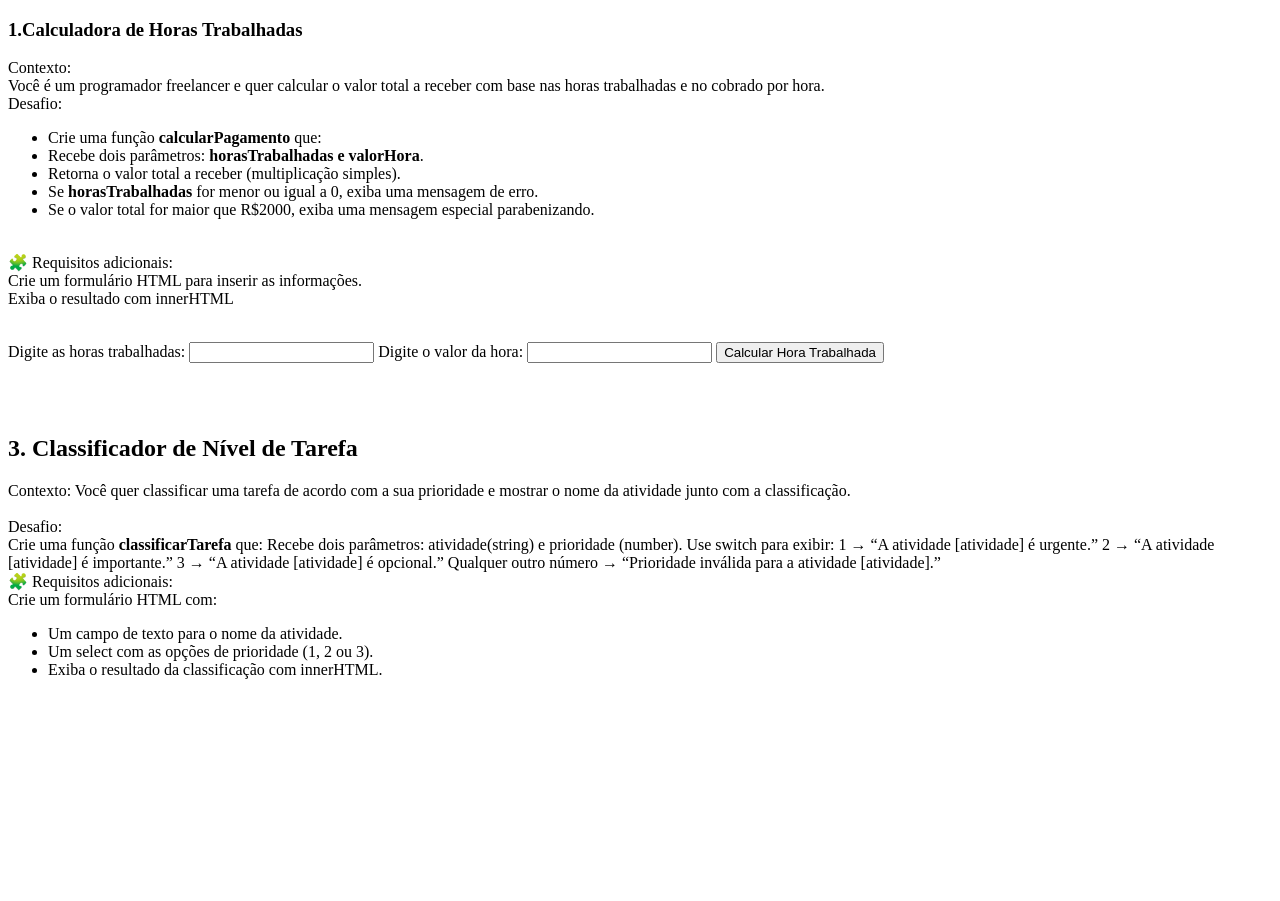
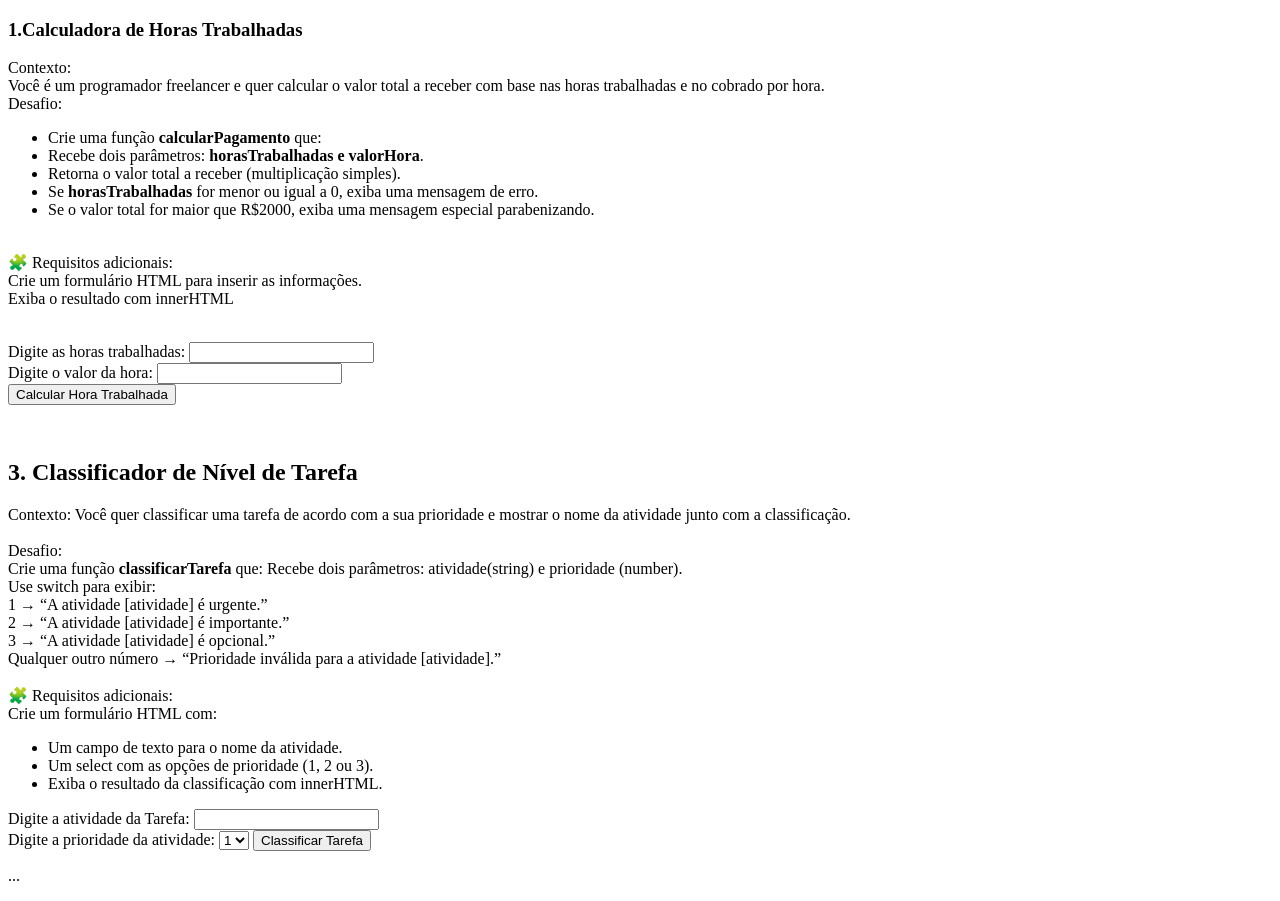
Before and after one commit to leolocs/Digital_college_DevFullStack, a plain HTML site: page Módulo - Javascript/Arrays/Atividade Arrays/index.html in a window 1280 px wide. Before the commit the page ends 800 px from the top, so only its background shows below. Drawn offline with Linux system fonts and the light colour scheme.

Commit message:
Atualização aula de arrays

```diff
--- a/Módulo - Javascript/Arrays/Atividade Arrays/index.html
+++ b/Módulo - Javascript/Arrays/Atividade Arrays/index.html
@@ -30,17 +30,19 @@
     Exiba o resultado com innerHTML
     </p>
     <br>
-    <form id="calculo_Horas_Trabalhadas_form">
+    <div class="calculo_Horas_Trabalhadas_form">
+        <form class="calculo_Horas_Trabalhadas_form">
             <label for="inputhorasTrabalhadas">Digite as horas trabalhadas:</label>
-        <input id="inputhorasTrabalhadas" type="number">
+            <input id="inputhorasTrabalhadas" type="number"> <br>
             <label for="inputValorhora">Digite o valor da hora:</label>
-        <input id="inputValorhora" type="number">
+            <input id="inputValorhora" type="number"> <br>
             <button id="calcular_horas_btn">Calcular Hora Trabalhada</button>
             <br>
             <p id="resultadoCalculoHoras"></p>
         </form>
+    </div>
 
-    <br><br>
+    <br>
     <h2>3. Classificador de Nível de Tarefa</h2>
     <p>Contexto:
         Você quer classificar uma tarefa de acordo com a sua prioridade e mostrar o nome da atividade junto com a
@@ -49,12 +51,12 @@
         Desafio:
         <br>
         Crie uma função <strong>classificarTarefa</strong>  que:
-        Recebe dois parâmetros: atividade(string) e prioridade (number).
-        Use switch para exibir:
-        1 → “A atividade [atividade] é urgente.”
-        2 → “A atividade [atividade] é importante.”
-        3 → “A atividade [atividade] é opcional.”
-        Qualquer outro número → “Prioridade inválida para a atividade [atividade].”
+        Recebe dois parâmetros: atividade(string) e prioridade (number). <br>
+        Use switch para exibir: <br>
+        1 → “A atividade [atividade] é urgente.” <br>
+        2 → “A atividade [atividade] é importante.” <br>
+        3 → “A atividade [atividade] é opcional.” <br>
+        Qualquer outro número → “Prioridade inválida para a atividade [atividade].” <br>
         <br>
         🧩 Requisitos adicionais:
         <br>
@@ -65,7 +67,18 @@
             <li>Exiba o resultado da classificação com innerHTML.</li>
         </ul>
     </p>
-        <form id=""></form>
+        <form id="classificar_tarefa">
+            <label for="atividade">Digite a atividade da Tarefa:</label>
+            <input id="atividade" type="text"> <br>
+            <label for="prioridade_atividade">Digite a prioridade da atividade:</label>
+            <select id="prioridade">
+                <option value="1">1</option>
+                <option value="2">2</option>
+                <option value="3">3</option>
+            </select>
+            <button id="classificar_tarefa_btn">Classificar Tarefa</button>
+            <p id="resultado_tarefa">...</p>
+        </form>
 
 
 </body>
--- a/Módulo - Javascript/Arrays/Atividade Arrays/reset.css
+++ /dev/null
@@ -1,49 +0,0 @@
-/* http://meyerweb.com/eric/tools/css/reset/
-   v2.0 | 20110126
-   License: none (public domain)
-*/
-
-html, body, div, span, applet, object, iframe,
-h1, h2, h3, h4, h5, h6, p, blockquote, pre,
-a, abbr, acronym, address, big, cite, code,
-del, dfn, em, img, ins, kbd, q, s, samp,
-small, strike, strong, sub, sup, tt, var,
-b, u, i, center,
-dl, dt, dd, ol, ul, li,
-fieldset, form, label, legend,
-table, caption, tbody, tfoot, thead, tr, th, td,
-article, aside, canvas, details, embed,
-figure, figcaption, footer, header, hgroup,
-menu, nav, output, ruby, section, summary,
-time, mark, audio, video {
-	margin: 0;
-	padding: 0;
-	border: 0;
-	font-size: 100%;
-	font: inherit;
-	vertical-align: baseline;
-}
-/* HTML5 display-role reset for older browsers */
-article, aside, details, figcaption, figure,
-footer, header, hgroup, menu, nav, section {
-	display: block;
-}
-body {
-	line-height: 1;
-    padding: 20px;
-}
-ol, ul {
-	list-style: none;
-}
-blockquote, q {
-	quotes: none;
-}
-blockquote:before, blockquote:after,
-q:before, q:after {
-	content: '';
-	content: none;
-}
-table {
-	border-collapse: collapse;
-	border-spacing: 0;
-}
--- a/Módulo - Javascript/Arrays/Atividade Arrays/script.js
+++ b/Módulo - Javascript/Arrays/Atividade Arrays/script.js
@@ -1,10 +1,12 @@
 const calcular_horas_btn = document.querySelector('#calcular_horas_btn')
+const classificar_tarefa_btn = document.querySelector('#classificar_tarefa_btn')
 
 calcular_horas_btn.addEventListener('click', (e)=> {
     e.preventDefault();
     const horasTrabalhadas = Number(document.querySelector('#inputhorasTrabalhadas').value);
     const Valorhora = Number(document.querySelector('#inputValorhora').value);
     const resultadoCalculoHoras = document.querySelector('#resultadoCalculoHoras');
+
     // resultadoCalculoHoras = '';
     const total = Valorhora * horasTrabalhadas
     if(total >= 2000){
@@ -17,3 +19,27 @@ calcular_horas_btn.addEventListener('click', (e)=> {
         resultadoCalculoHoras.textContent = `O valor total das suas horas de trabalho foram: R$${total}`
     }
 })
+
+
+classificar_tarefa_btn.addEventListener ('click', (e)=>{
+    e.preventDefault();
+    const atividade = document.querySelector('#atividade').value;
+    const prioridade = document.querySelector('#prioridade').value;
+    const resultado_tarefa = document.querySelector('#resultado_tarefa');
+
+    resultado_tarefa.textContent = '';
+
+    switch (prioridade){
+        case "1":
+            resultado_tarefa.textContent = `A atividade ${atividade} é urgente!`
+            break
+        case "2":
+            resultado_tarefa.textContent = `A atividade ${atividade} é importante!`
+            break
+        case "3":
+            resultado_tarefa.textContent = `A atividade ${atividade} é opcional!`
+            break
+    }
+
+    console.log(resultado_tarefa.textContent)
+})
--- /dev/null
+++ b/Módulo - Javascript/Arrays/Atividade Arrays/style.css
@@ -0,0 +1,9 @@
+*{
+	margin: 70px
+}
+
+.calculo_Horas_Trabalhadas_form{
+	display: flex;
+	justify-content: center;
+	flex-direction: column;
+}
```
Lines whose indentation alone changed are shown as unchanged.
